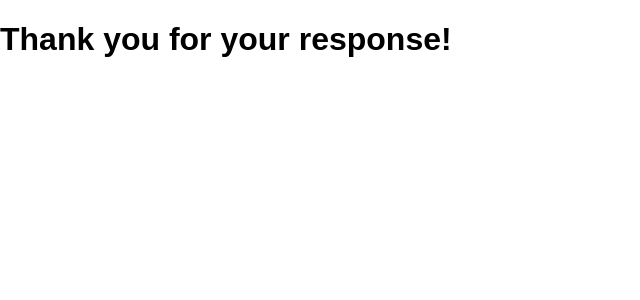
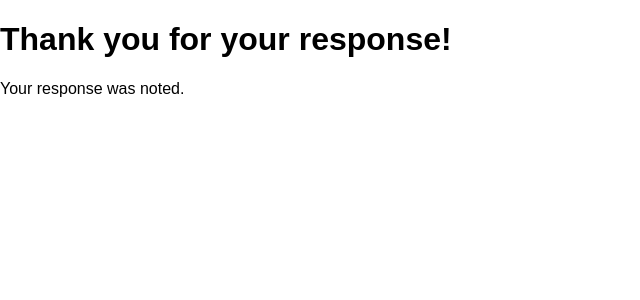
Before and after one commit to anish0m/feedback, a Django app: page /thank-you in a window 1280 px wide. Shown: the top 300 px of the page, without its empty margins (0-640 px from the left). Run offline with Django 5.2, Linux system fonts and the light colour scheme.

Commit message:
Using get_context_data() method

```diff
--- a/reviews/templates/reviews/thank_you.html
+++ b/reviews/templates/reviews/thank_you.html
@@ -6,4 +6,5 @@
 
 {% block content %}
   <h1>Thank you for your response!</h1>
+  <p>{{ message }}</p>
 {% endblock %}
--- a/reviews/views.py
+++ b/reviews/views.py
@@ -29,3 +29,9 @@ class ReviewView(View):
 
 class ThankYouView(TemplateView):
     template_name = "reviews/thank_you.html"
+
+    def get_context_data(self, **kwargs):
+        context = super().get_context_data(**kwargs)
+        context["message"] = "Your response was noted."
+
+        return context
```
Also changed, not shown: db.sqlite3.
